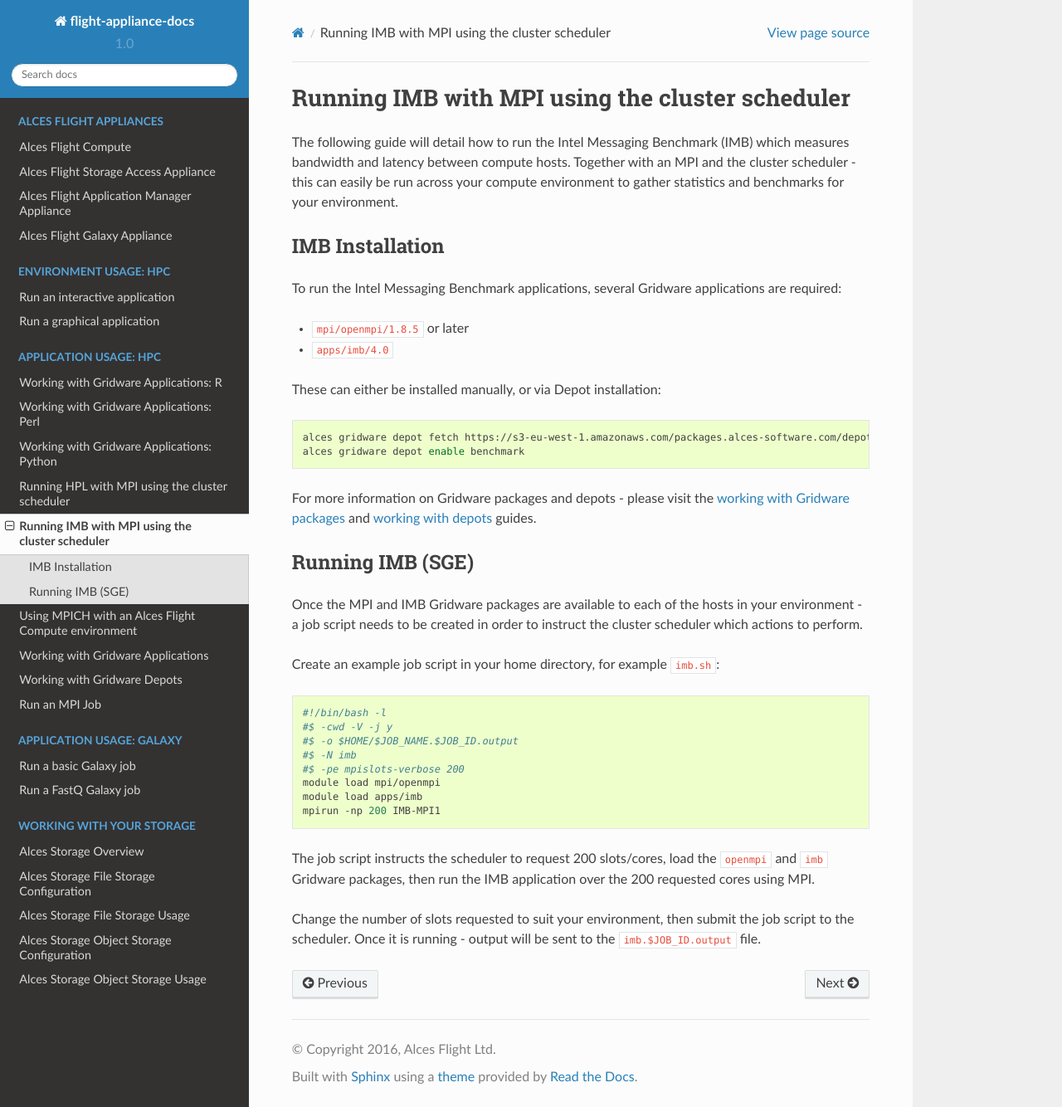
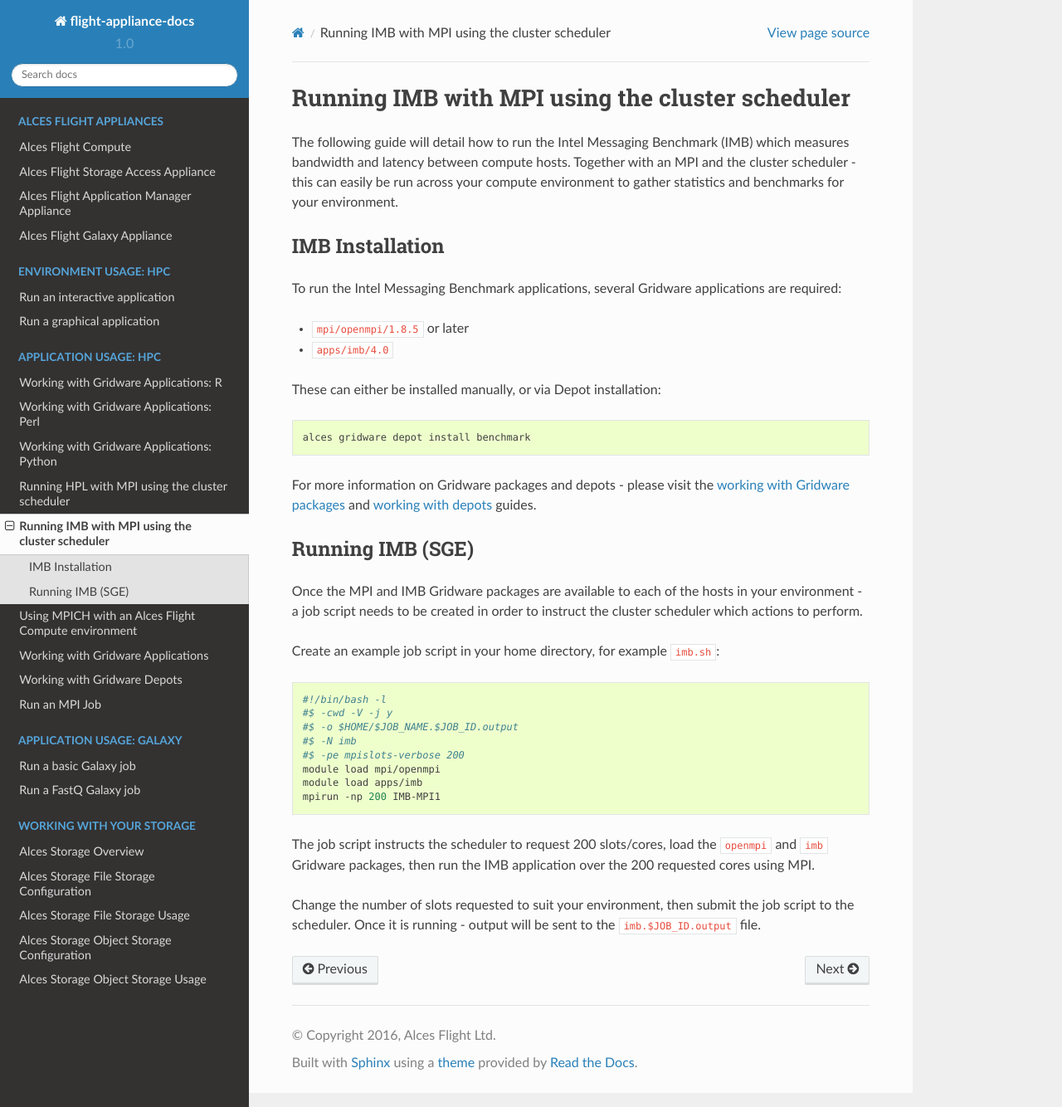
Before and after one commit to alces-software/flight-appliance-docs, a Sphinx documentation site: the page built from docs/source/getting-started/environment-usage/gridware-howto/run-mpi-imb.rst, in a window 1280 px wide and 1334 px high. Shown: the whole window at 83% size. Built offline with Sphinx 7.4.7 and the Read the Docs theme 2.0.0, drawn with Linux system fonts in a browser that asks for light colours; pages that are not in the unit, such as notebooks, are missing from menus.

Commit message:
Update "Run IMB" guide to reflect new Depot usage

```diff
--- a/docs/source/getting-started/environment-usage/gridware-howto/run-mpi-imb.rst
+++ b/docs/source/getting-started/environment-usage/gridware-howto/run-mpi-imb.rst
@@ -17,8 +17,7 @@
 
 .. code:: bash
 
-    alces gridware depot fetch https://s3-eu-west-1.amazonaws.com/packages.alces-software.com/depots/benchmark
-    alces gridware depot enable benchmark
+    alces gridware depot install benchmark
 
 For more information on Gridware packages and depots - please visit the :ref:`working with Gridware packages<working-with-gridware-applications>` and :ref:`working with depots<working-with-gridware-depots>` guides.
 
```
